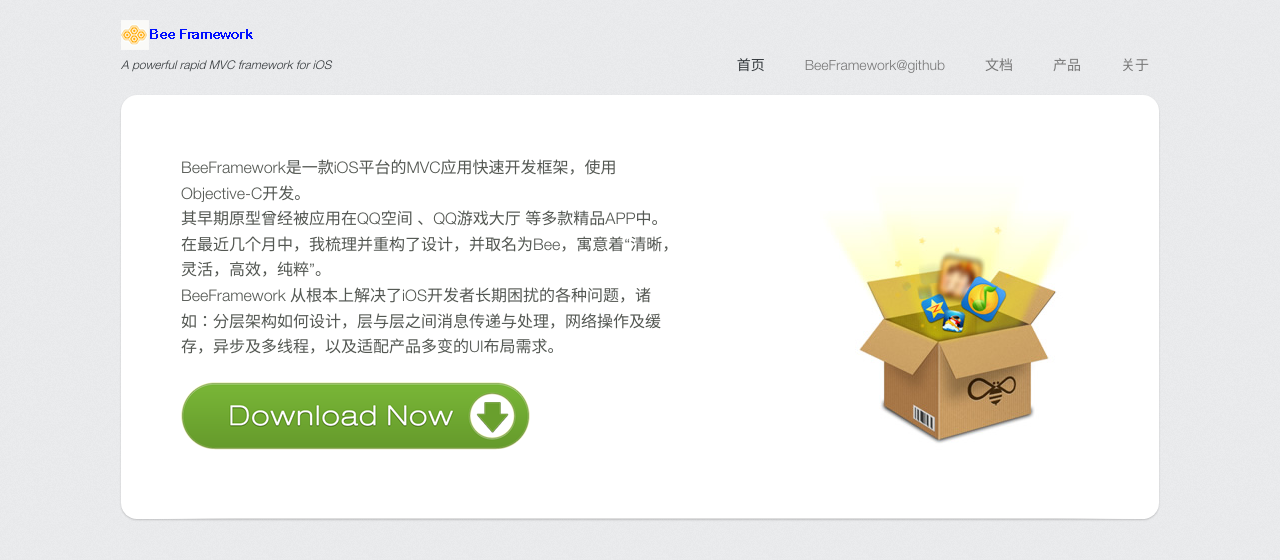
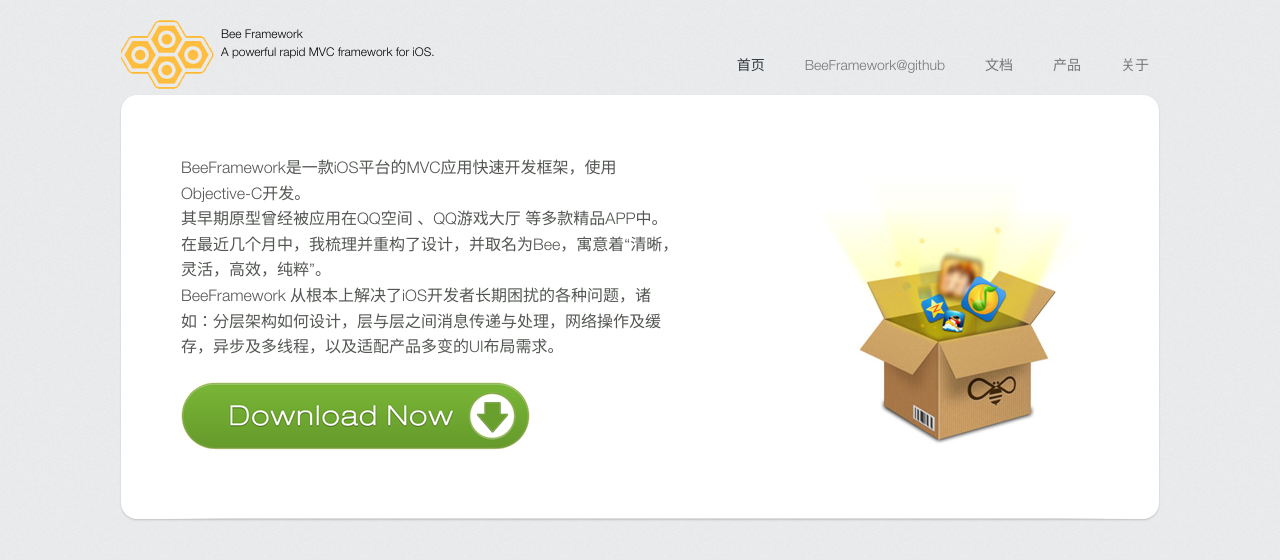
Before and after one commit to jvlstudio/gavinkwoe.github.com, a Jekyll site: the page index.html, which Jekyll copies as it is, in a window 1280 px wide. Shown: the top 560 px of the page. Built offline with Jekyll 4.4.1, drawn with Linux system fonts in a browser that asks for light colours.

Commit message:
fix logo

```diff
--- a/index.html
+++ b/index.html
@@ -27,7 +27,8 @@
 			<li><a href="#">产品</a></li>
 			<li><a href="#" >关于</a></li>
 		</ul>
-		<a href="http://www.bee-framework.com/" class="logo" retina="true">A powerful rapid MVC framework for iOS</a>
+		<a href="http://www.bee-framework.com/" class="logo" retina="true" style="width:100px"></a>
+		<span style="float: left; margin-left: 0px; height: 80px; margin-top: 25px;"><span style="font-size:48;">Bee Framework</span><br/> A powerful rapid MVC framework for iOS.</span>
 	</div>
 	<!-- header end -->
 <!--main start-->
--- a/index/common.css
+++ b/index/common.css
@@ -67,8 +67,8 @@
 	float: left;
 	margin-top: 20px;
 	width: 300px;
-	height: 30px;
-	line-height: 30px;
+	height: 40px;
+	line-height: 40px;
 	padding-top: 30px;
 	color: #32373A;
 	font-style: italic;
```
Also changed, not shown: index/logo-01.png.
